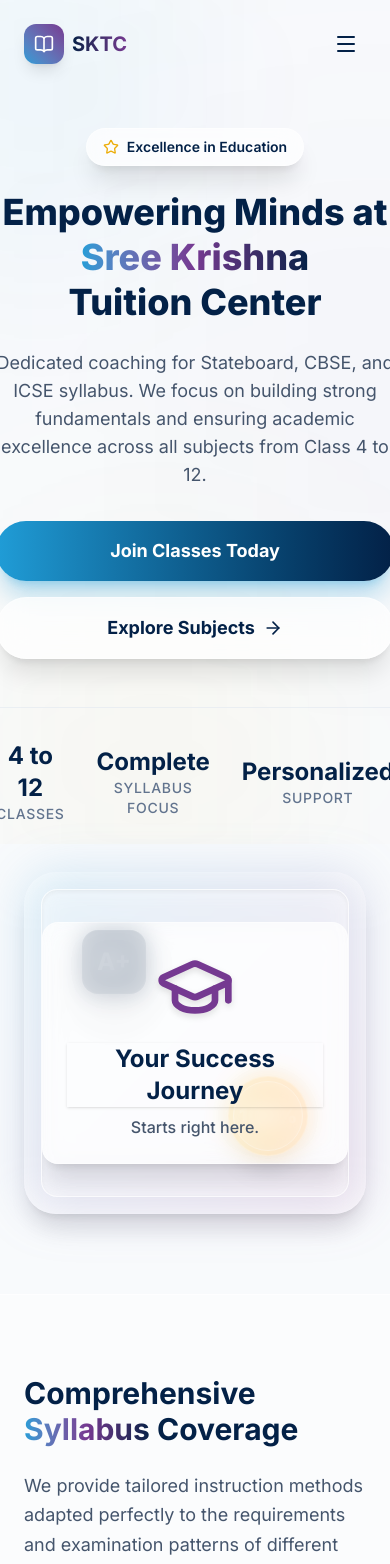
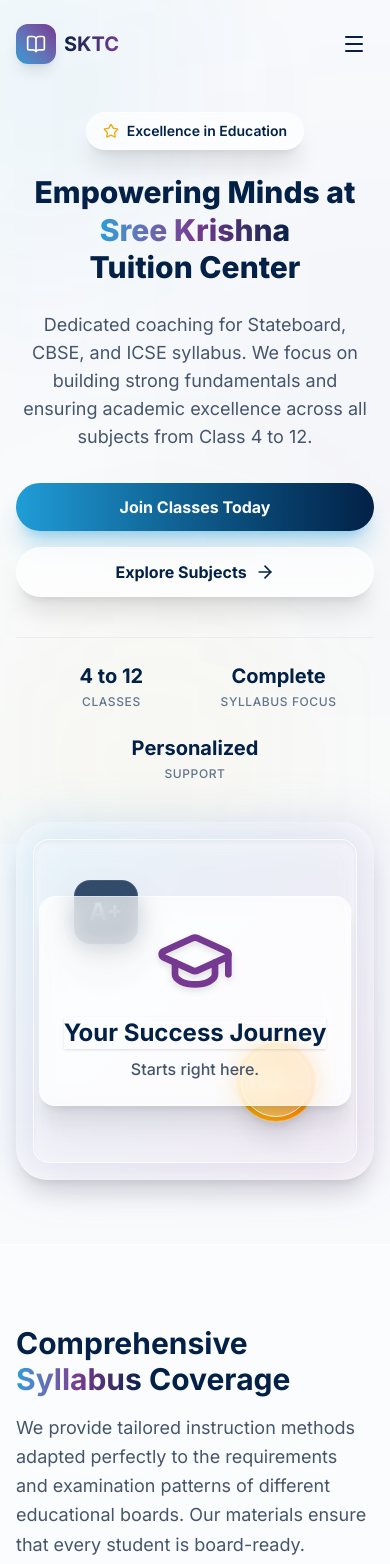
Before and after one commit to Samruthha-Lakshmi/SKTC, a React (Vite) app: page / in a window 390 px wide. Shown: the top 1564 px of the page. Built offline with nearby package versions, Linux system fonts and the light colour scheme.

Commit message:
created mobile friendly UI

```diff
--- a/src/components/Contact.jsx
+++ b/src/components/Contact.jsx
@@ -5,15 +5,15 @@ import { MapPin, Phone, Mail, Clock } from 'lucide-react';
 const Contact = () => {
   return (
     <section id="contact" className="py-20 relative">
-      <div className="container mx-auto px-6 md:px-12 relative z-10">
+      <div className="container mx-auto px-4 sm:px-6 md:px-12 relative z-10">
 
-        <div className="max-w-4xl mx-auto glass rounded-[2.5rem] p-8 md:p-12 shadow-xl border border-white/60">
+        <div className="max-w-4xl mx-auto glass rounded-[2rem] md:rounded-[2.5rem] p-5 sm:p-8 md:p-12 shadow-xl border border-white/60">
           <div className="text-center mb-12">
-            <h2 className="text-3xl md:text-4xl font-bold text-brand-navy mb-4">Get in Touch</h2>
+            <h2 className="text-2xl sm:text-3xl md:text-4xl font-bold text-brand-navy mb-3 sm:mb-4">Get in Touch</h2>
             <p className="text-slate-600">Have questions? We'd love to hear from you. Register now for the upcoming batches.</p>
           </div>
 
-          <div className="grid grid-cols-1 md:grid-cols-2 gap-12">
+          <div className="grid grid-cols-1 md:grid-cols-2 gap-8 md:gap-12">
 
             <div className="space-y-8">
               <motion.div whileHover={{ x: 5 }} className="flex items-start gap-4 group">
@@ -75,6 +75,7 @@ const Contact = () => {
                 <button type="submit" className="w-full py-3.5 rounded-xl bg-gradient-to-r from-brand-blue to-brand-navy text-white font-bold shadow-lg hover:shadow-xl hover:-translate-y-0.5 transition-all duration-300">
                   Send Message
                 </button>
+                <input type="hidden" name="_redirect" value="https://vercel.com/samruthha-lakshmis-projects/sktc/thank-you" />
               </form>
             </div>
 
--- a/src/components/Footer.jsx
+++ b/src/components/Footer.jsx
@@ -7,7 +7,7 @@ const Footer = () => {
       {/* Decorative gradient for footer */}
       <div className="absolute top-0 left-0 w-full h-1 bg-gradient-to-r from-brand-yellow via-brand-blue to-brand-purple"></div>
 
-      <div className="container mx-auto px-6 md:px-12 relative z-10">
+      <div className="container mx-auto px-4 sm:px-6 md:px-12 relative z-10">
         <div className="grid grid-cols-1 md:grid-cols-3 gap-12 mb-12">
 
           <div className="col-span-1 md:col-span-1">
--- a/src/components/Hero.jsx
+++ b/src/components/Hero.jsx
@@ -4,9 +4,9 @@ import { GraduationCap, ArrowRight, Star } from 'lucide-react';
 
 const Hero = () => {
   return (
-    <section id="home" className="pt-32 pb-20 md:pt-40 md:pb-32 relative overflow-hidden">
-      <div className="container mx-auto px-6 md:px-12 relative z-10">
-        <div className="flex flex-col lg:flex-row items-center gap-12 lg:gap-20">
+    <section id="home" className="pt-28 pb-16 md:pt-40 md:pb-32 relative overflow-hidden">
+      <div className="container mx-auto px-4 sm:px-6 md:px-12 relative z-10">
+        <div className="flex flex-col lg:flex-row items-center gap-10 lg:gap-20">
 
           {/* Text Content */}
           <motion.div
@@ -20,7 +20,7 @@ const Hero = () => {
               <span className="text-sm font-semibold text-brand-navy">Excellence in Education</span>
             </div>
 
-            <h1 className="text-4xl md:text-5xl lg:text-7xl font-extrabold leading-tight mb-6 text-brand-navy">
+            <h1 className="text-3xl sm:text-4xl lg:text-6xl xl:text-7xl font-extrabold leading-tight mb-6 text-brand-navy">
               Empowering Minds at <br />
               <span className="text-gradient">Sree Krishna</span>
               <br /> Tuition Center
@@ -33,13 +33,13 @@ const Hero = () => {
             <div className="flex flex-col sm:flex-row items-center justify-center lg:justify-start gap-4">
               <a
                 href="#contact"
-                className="px-8 py-4 rounded-full bg-gradient-to-r from-brand-blue to-brand-navy text-white font-bold text-lg shadow-xl shadow-brand-blue/30 hover:shadow-2xl hover:shadow-brand-blue/40 transform hover:-translate-y-1 transition-all duration-300 w-full sm:w-auto"
+                className="px-6 py-3 sm:px-8 sm:py-4 rounded-full bg-gradient-to-r from-brand-blue to-brand-navy text-white font-bold text-base sm:text-lg shadow-xl shadow-brand-blue/30 hover:shadow-2xl hover:shadow-brand-blue/40 transform hover:-translate-y-1 transition-all duration-300 w-full sm:w-auto"
               >
                 Join Classes Today
               </a>
               <a
                 href="#subjects"
-                className="px-8 py-4 rounded-full glass font-bold text-brand-navy text-lg hover:bg-white/80 transition-all duration-300 flex items-center gap-2 group w-full sm:w-auto justify-center"
+                className="px-6 py-3 sm:px-8 sm:py-4 rounded-full glass font-bold text-brand-navy text-base sm:text-lg hover:bg-white/80 transition-all duration-300 flex items-center gap-2 group w-full sm:w-auto justify-center"
               >
                 Explore Subjects
                 <ArrowRight size={20} className="group-hover:translate-x-1 transition-transform" />
@@ -47,15 +47,15 @@ const Hero = () => {
             </div>
 
             {/* Stats */}
-            <div className="mt-12 flex items-center justify-center lg:justify-start gap-8 border-t border-slate-200/60 pt-8">
+            <div className="mt-10 sm:mt-12 flex flex-wrap items-center justify-center lg:justify-start gap-6 sm:gap-8 border-t border-slate-200/60 pt-6 sm:pt-8 text-center sm:text-left">
               {[
                 { label: 'Classes', value: '4 to 12' },
                 { label: 'Syllabus Focus', value: 'Complete' },
                 { label: 'Support', value: 'Personalized' }
               ].map((stat, i) => (
-                <div key={i}>
-                  <div className="text-2xl font-bold text-brand-navy">{stat.value}</div>
-                  <div className="text-sm text-slate-500 font-medium uppercase tracking-wider">{stat.label}</div>
+                <div key={i} className="min-w-[40%] sm:min-w-0">
+                  <div className="text-xl sm:text-2xl font-bold text-brand-navy">{stat.value}</div>
+                  <div className="text-xs sm:text-sm text-slate-500 font-medium uppercase tracking-wider mt-1">{stat.label}</div>
                 </div>
               ))}
             </div>
--- a/src/components/Navbar.jsx
+++ b/src/components/Navbar.jsx
@@ -29,7 +29,7 @@ const Navbar = () => {
         isScrolled ? 'py-4 glass' : 'py-6 bg-transparent'
       }`}
     >
-      <div className="container mx-auto px-6 md:px-12 flex justify-between items-center">
+      <div className="container mx-auto px-4 sm:px-6 md:px-12 flex justify-between items-center">
         <a href="#home" className="flex items-center gap-2 group">
           <div className="w-10 h-10 rounded-xl bg-gradient-to-tr from-brand-blue to-brand-purple flex items-center justify-center text-white shadow-lg group-hover:shadow-brand-blue/50 transition-all duration-300">
             <BookOpen size={20} />
@@ -73,7 +73,7 @@ const Navbar = () => {
           initial={{ opacity: 0, height: 0 }}
           animate={{ opacity: 1, height: 'auto' }}
           exit={{ opacity: 0, height: 0 }}
-          className="md:hidden glass absolute top-full left-0 w-full border-t border-white/20 px-6 py-4 flex flex-col gap-4 shadow-xl"
+          className="md:hidden glass absolute top-full left-0 w-full border-t border-white/20 px-4 sm:px-6 py-4 flex flex-col gap-4 shadow-xl"
         >
           {navLinks.map((link) => (
             <a
--- a/src/components/Subjects.jsx
+++ b/src/components/Subjects.jsx
@@ -49,9 +49,9 @@ const itemVariants = {
 const Subjects = () => {
   return (
     <section id="subjects" className="py-20 relative">
-      <div className="container mx-auto px-6 md:px-12 relative z-10">
+      <div className="container mx-auto px-4 sm:px-6 md:px-12 relative z-10">
 
-        <div className="text-center mb-16">
+        <div className="text-center mb-10 sm:mb-16">
           <motion.h2
             initial={{ opacity: 0, y: -20 }}
             whileInView={{ opacity: 1, y: 0 }}
@@ -77,14 +77,14 @@ const Subjects = () => {
           initial="hidden"
           whileInView="visible"
           viewport={{ once: true, margin: "-100px" }}
-          className="grid grid-cols-1 md:grid-cols-2 xl:grid-cols-4 gap-8"
+          className="grid grid-cols-1 sm:grid-cols-2 lg:grid-cols-4 gap-6 sm:gap-8"
         >
           {subjects.map((sub) => (
             <motion.div
               key={sub.id}
               variants={itemVariants}
               whileHover={{ y: -10 }}
-              className="glass rounded-3xl p-8 relative overflow-hidden group cursor-pointer border border-white/60 shadow-xl transition-all duration-300"
+              className="glass rounded-[2rem] p-6 sm:p-8 relative overflow-hidden group cursor-pointer border border-white/60 shadow-xl transition-all duration-300"
             >
               {/* Card hover effect background */}
               <div className={`absolute inset-0 bg-gradient-to-br ${sub.gradient} opacity-0 group-hover:opacity-5 transition-opacity duration-500`}></div>
--- a/src/components/Syllabus.jsx
+++ b/src/components/Syllabus.jsx
@@ -11,8 +11,8 @@ const Syllabus = () => {
 
   return (
     <section id="syllabus" className="py-20 relative bg-white/40 border-y border-white/60">
-      <div className="container mx-auto px-6 md:px-12 relative z-10">
-        <div className="flex flex-col lg:flex-row items-center gap-12">
+      <div className="container mx-auto px-4 sm:px-6 md:px-12 relative z-10">
+        <div className="flex flex-col lg:flex-row items-center gap-8 lg:gap-12">
 
           <motion.div
             initial={{ opacity: 0, x: -50 }}
@@ -20,7 +20,7 @@ const Syllabus = () => {
             viewport={{ once: true }}
             className="flex-1"
           >
-            <h2 className="text-3xl md:text-5xl font-bold text-brand-navy mb-6">
+            <h2 className="text-3xl lg:text-5xl font-bold text-brand-navy mb-4 sm:mb-6">
               Comprehensive <span className="text-gradient">Syllabus</span> Coverage
             </h2>
             <p className="text-slate-600 text-lg mb-8 leading-relaxed">
@@ -37,7 +37,7 @@ const Syllabus = () => {
             </ul>
           </motion.div>
 
-          <div className="flex-1 w-full grid grid-cols-1 sm:grid-cols-3 gap-6">
+          <div className="flex-1 w-full grid grid-cols-1 sm:grid-cols-3 gap-4 sm:gap-6">
             {boards.map((board, index) => (
               <motion.div
                 key={board.name}
```
Also changed, not shown: src/components/Profile.jsx (+6 -6 lines).
